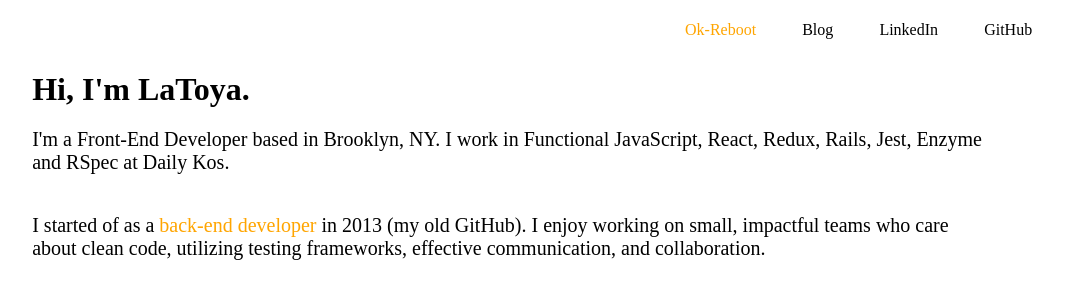
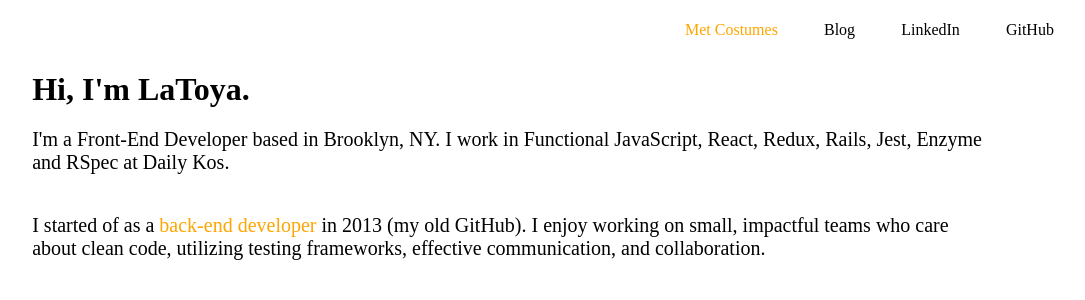
Before and after one commit to latoyaallen/latoya-allen.com, a React (Create React App) app: page / in a window 1280 px wide. Shown: the top 300 px of the page, without its empty margins (83-1168 px from the left). Built offline with nearby package versions, Linux system fonts and the light colour scheme.

Commit message:
Add Met Costumes

```diff
--- a/src/components/OkReboot.js
+++ b/src/components/OkReboot.js
@@ -11,10 +11,10 @@ const styles = StyleSheet.create({
 const OkReboot = () => (
   <a
     className={css(styles.links)}
-    href="https://www.ok-reboot.com"
+    href="https://met-costumes.herokuapp.com"
     target="_blank"
     rel="noopener noreferrer">
-    Ok-Reboot
+    Met Costumes
   </a>
 );
 
```
